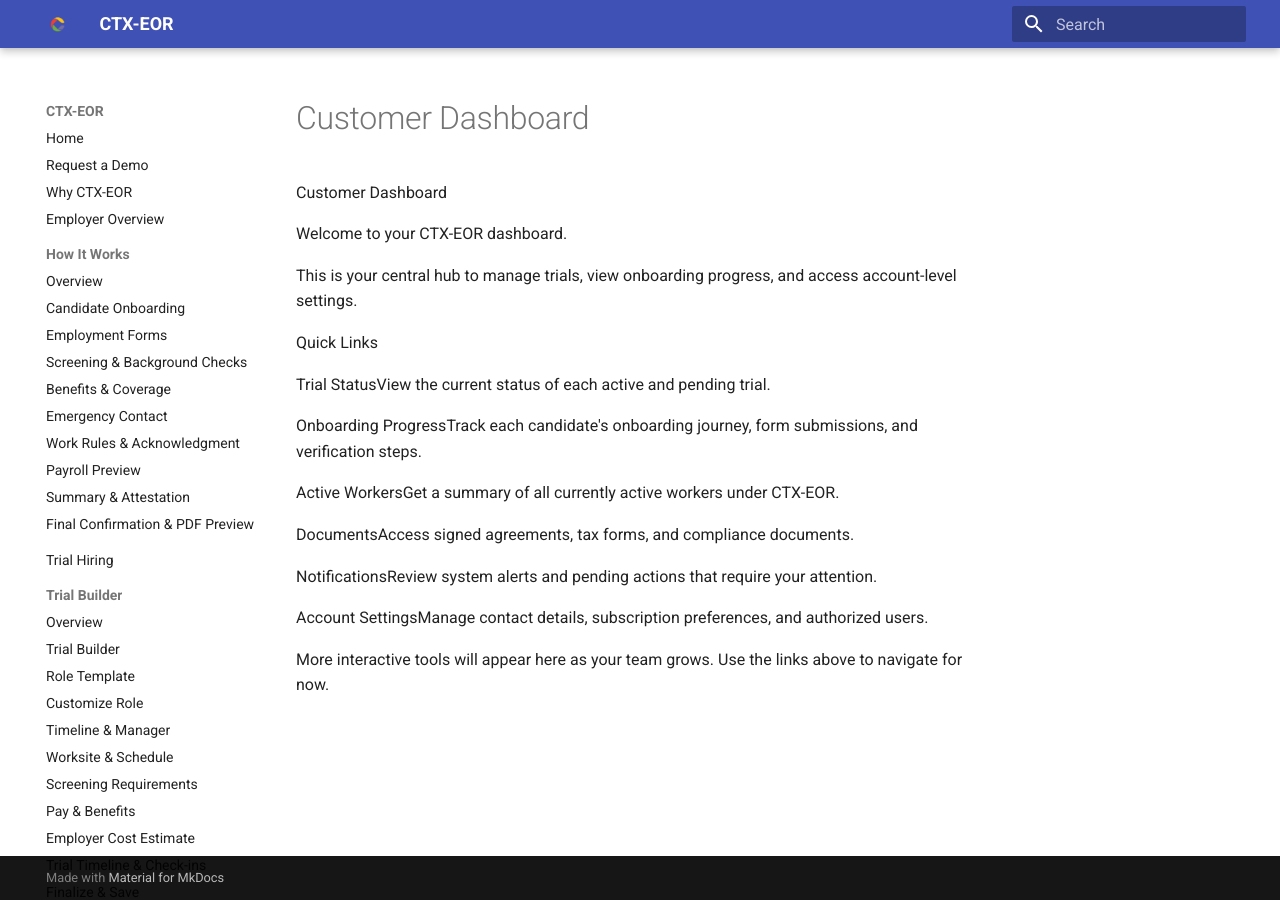
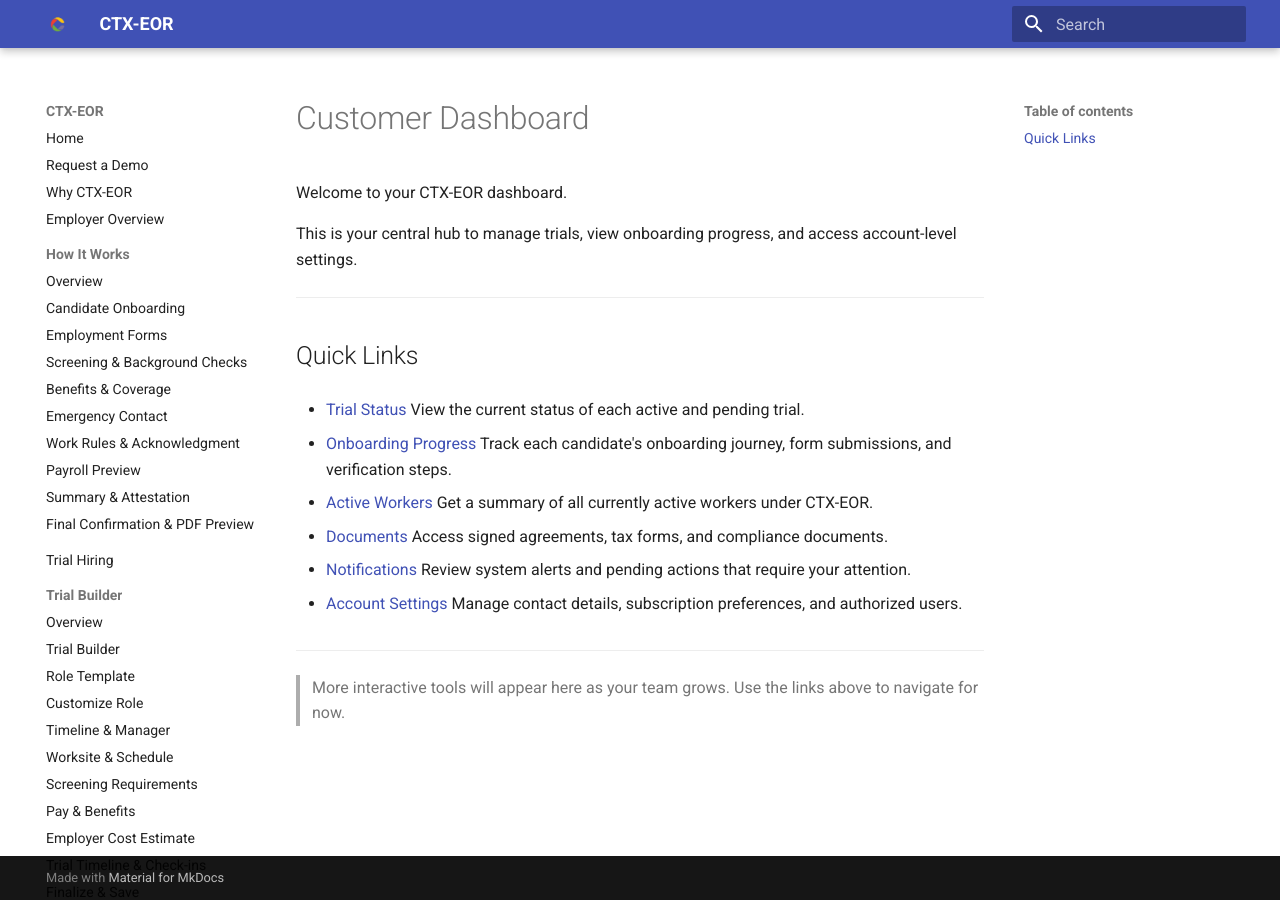
Before and after one commit to cirrusflyer275ds/ctx-eor-site, an MkDocs documentation site: the page built from docs/customer/customer-dashboards.md, in a window 1280 px wide. Built offline with MkDocs 1.6.1 and Material for MkDocs 9.7.7, drawn with Linux system fonts in a browser that asks for light colours.

Commit message:
Update customer-dashboards.md

```diff
--- a/docs/customer/customer-dashboards.md
+++ b/docs/customer/customer-dashboards.md
@@ -1,21 +1,31 @@
-Customer Dashboard
+# Customer Dashboard
 
 Welcome to your CTX-EOR dashboard.
 
 This is your central hub to manage trials, view onboarding progress, and access account-level settings.
 
-Quick Links
+---
 
-Trial StatusView the current status of each active and pending trial.
+## Quick Links
 
-Onboarding ProgressTrack each candidate's onboarding journey, form submissions, and verification steps.
+* [Trial Status](trial-status.md)
+  View the current status of each active and pending trial.
 
-Active WorkersGet a summary of all currently active workers under CTX-EOR.
+* [Onboarding Progress](onboarding-progress.md)
+  Track each candidate's onboarding journey, form submissions, and verification steps.
 
-DocumentsAccess signed agreements, tax forms, and compliance documents.
+* [Active Workers](active-workers.md)
+  Get a summary of all currently active workers under CTX-EOR.
 
-NotificationsReview system alerts and pending actions that require your attention.
+* [Documents](documents.md)
+  Access signed agreements, tax forms, and compliance documents.
 
-Account SettingsManage contact details, subscription preferences, and authorized users.
+* [Notifications](notifications.md)
+  Review system alerts and pending actions that require your attention.
 
-More interactive tools will appear here as your team grows. Use the links above to navigate for now.
+* [Account Settings](account-settings.md)
+  Manage contact details, subscription preferences, and authorized users.
+
+---
+
+> More interactive tools will appear here as your team grows. Use the links above to navigate for now.
```
